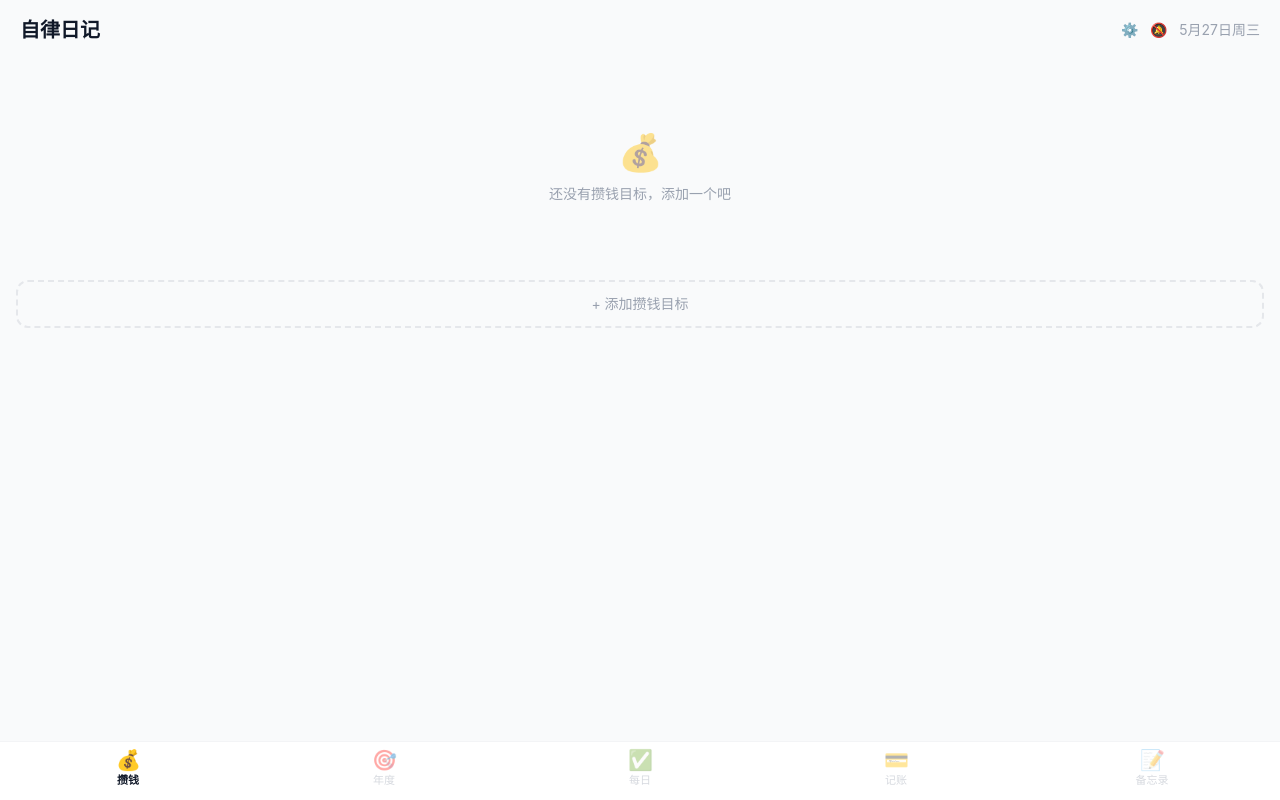
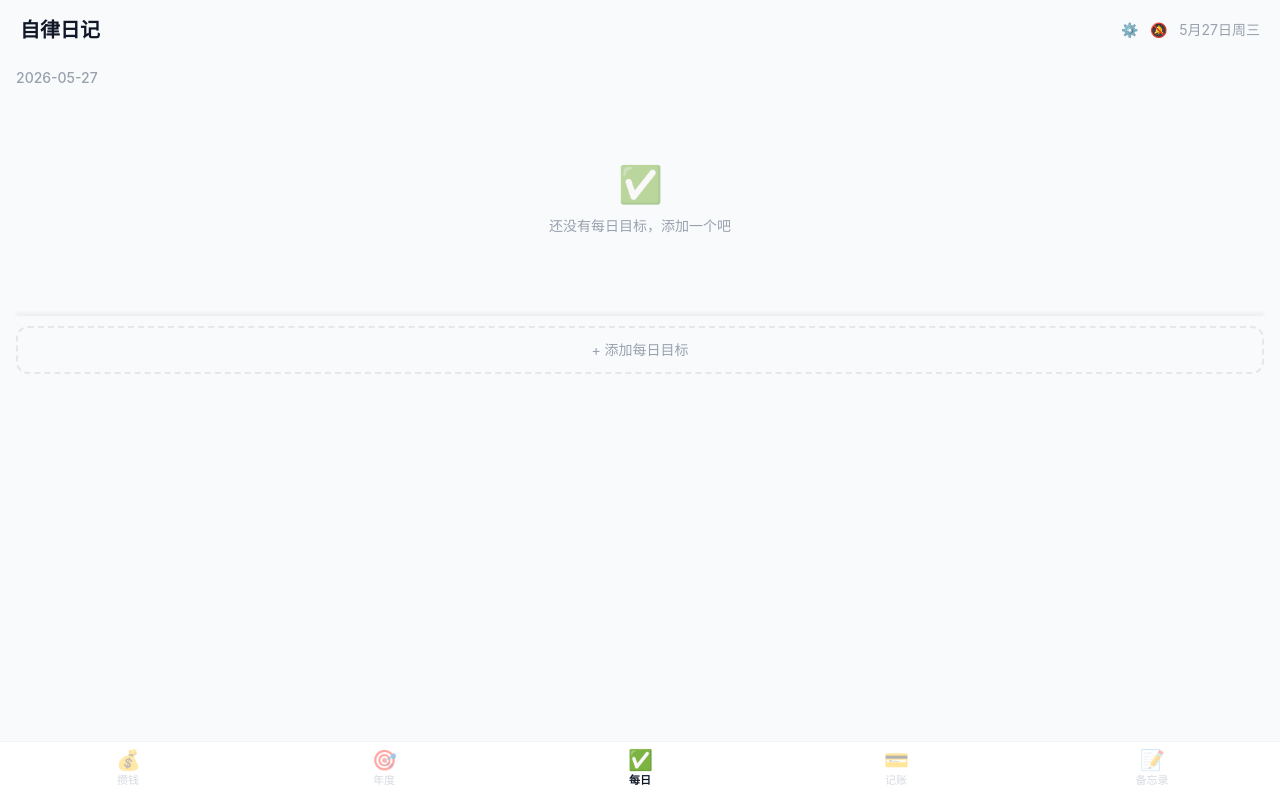
Before and after one commit to Lynn319425/discipline-diary, a React (Vite) app: page / in a window 1280 px wide. Built offline with nearby package versions, Linux system fonts and the light colour scheme.

Commit message:
feat: default to daily tab on open

```diff
--- a/src/App.tsx
+++ b/src/App.tsx
@@ -16,7 +16,7 @@ const CATEGORY_ICONS: Record<string, string> = {
 /* ===== App 根组件 ===== */
 export default function App() {
   const { data, setReminderTime, setLastNotifyDate } = useStore();
-  const [tab, setTab] = useState<Tab>('攒钱');
+  const [tab, setTab] = useState<Tab>('每日');
   const [showReminderPicker, setShowReminderPicker] = useState(false);
   const [tempReminderTime, setTempReminderTime] = useState(data.reminderTime || '21:00');
   const [installPrompt, setInstallPrompt] = useState<any>(null);
```
Also changed, not shown: 1 other file (tests, documents, lock files or other folders).
